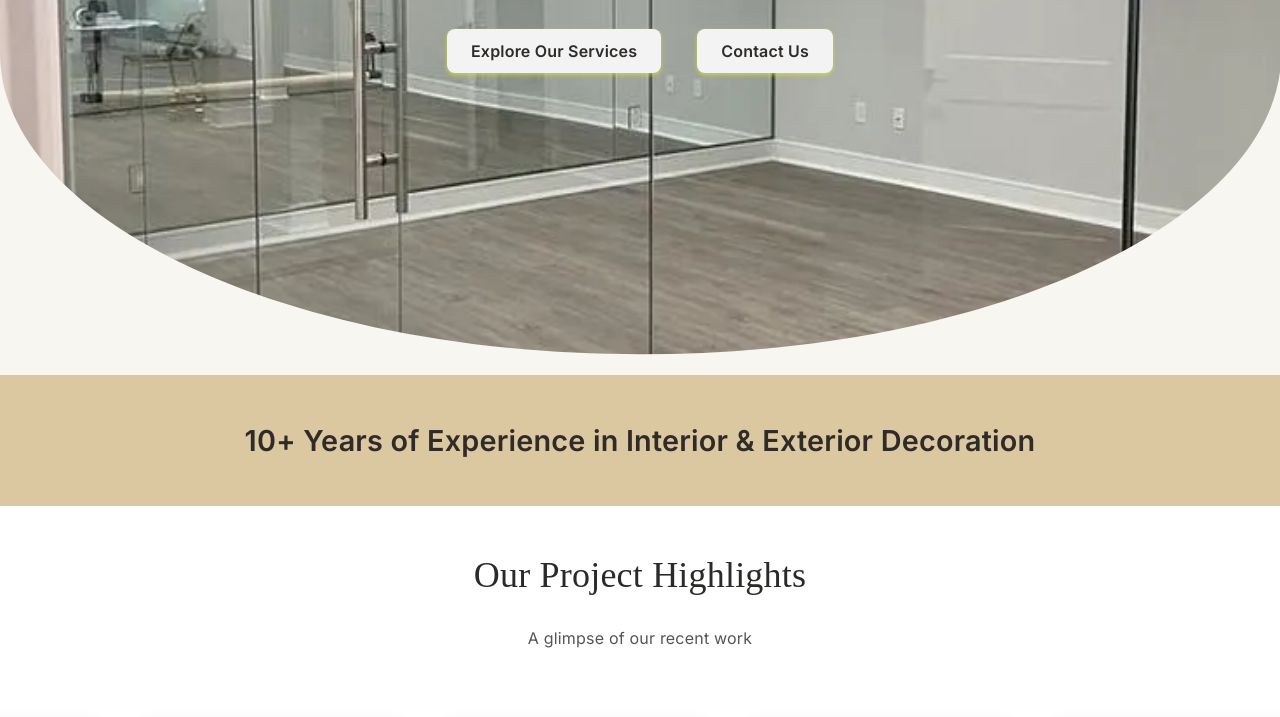
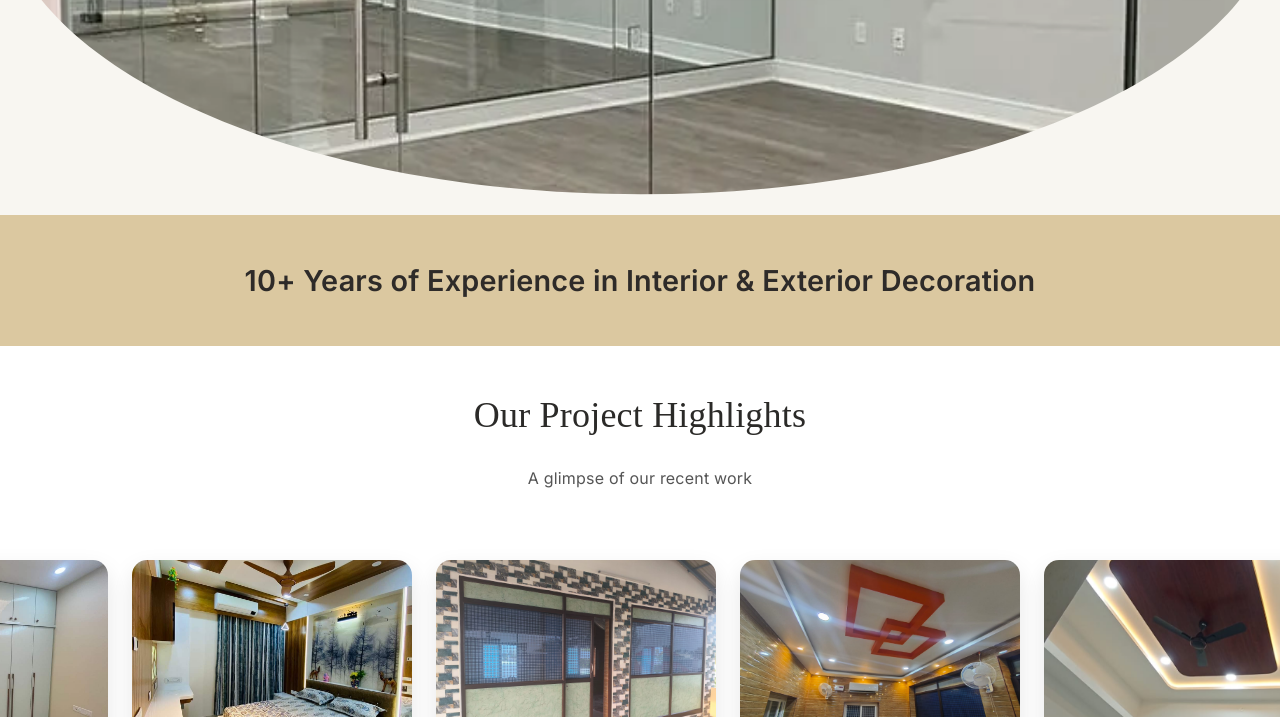
Before and after one commit to web3anand/webpage, a website: page index.html in a window 1280 px wide. Shown: the part 400-1117 px from the top of the page. Drawn offline with Linux system fonts and the light colour scheme; a web font is replaced by a local one.

Commit message:
Reduce hero height so experience is visible

```diff
--- a/css/style.css
+++ b/css/style.css
@@ -806,7 +806,7 @@ a {
 /* Desktop view adjustments */
 @media (min-width: 769px) {
   .hero {
-    min-height: 90vh;
+    min-height: 70vh;
   }
 
   .hero::before {
```
